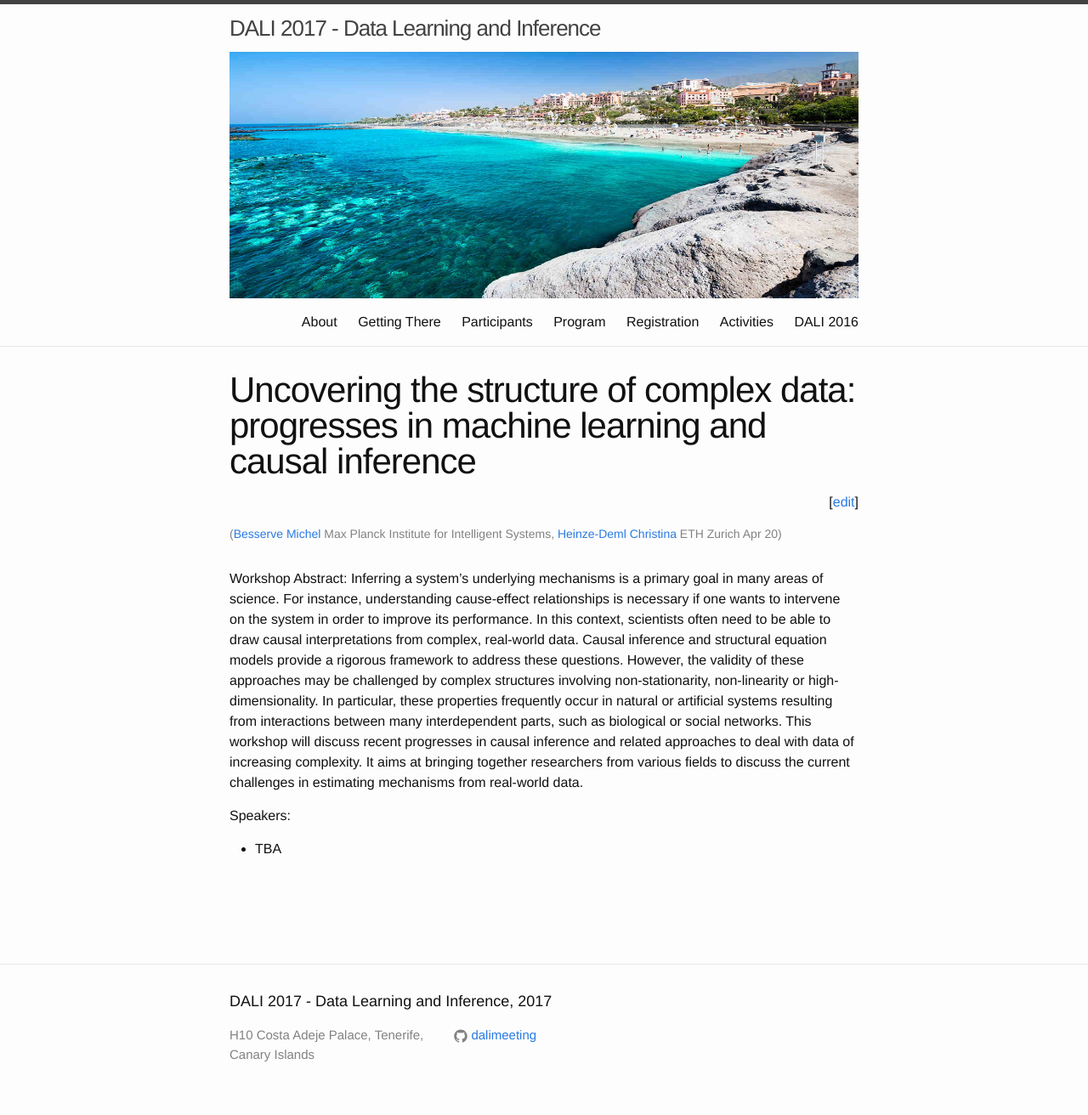
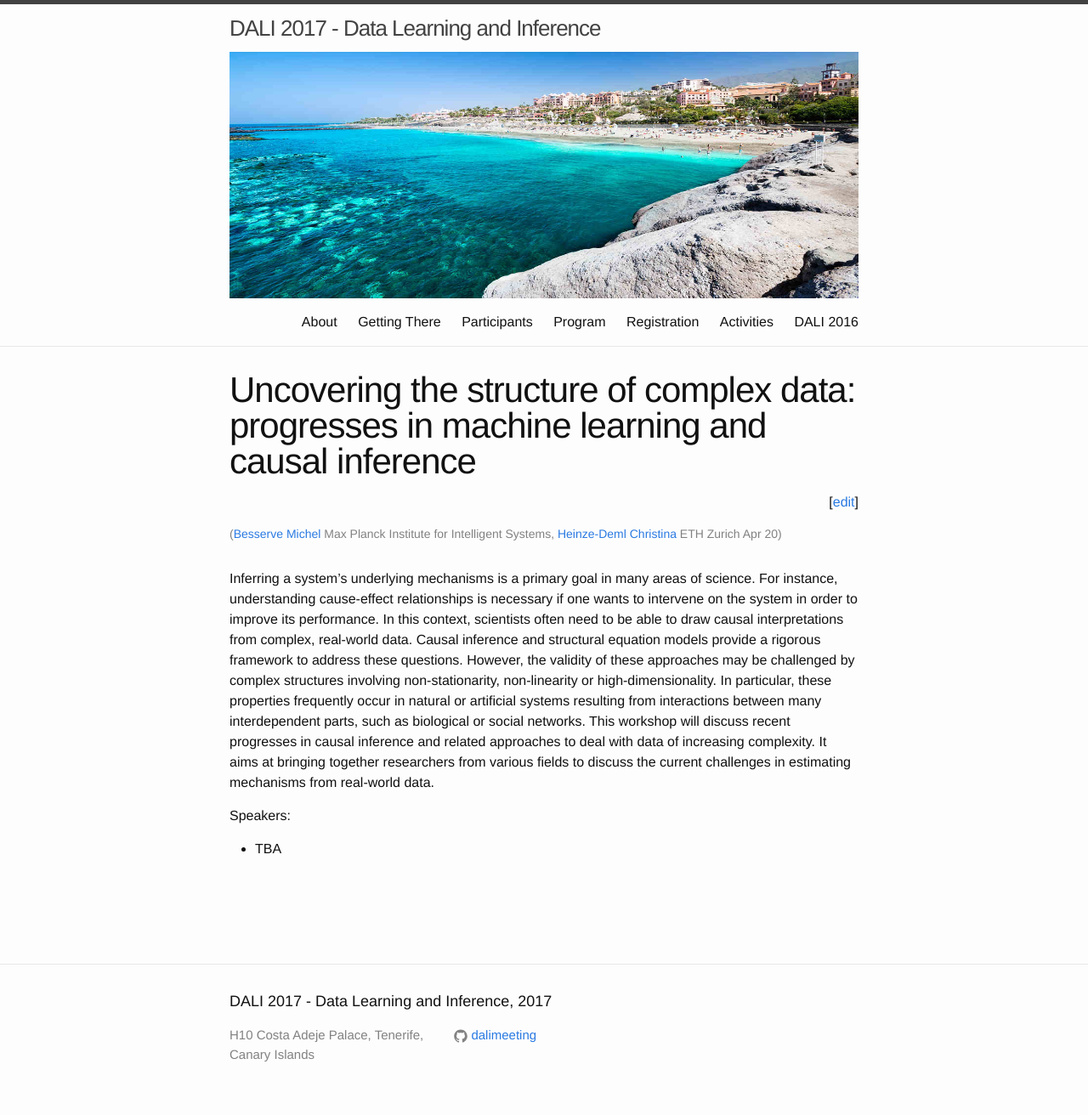
Before and after one commit to dalimeeting/dalimeeting.github.io, a Jekyll site: the page built from _posts/2017-04-20-progresses-ML-causal-inference.md, in a window 1280 px wide. Shown: the whole page at 85% size. Built offline with Jekyll 4.4.1, drawn with Linux system fonts in a browser that asks for light colours.

Commit message:
Adding Workshop Abstract Field

```diff
--- a/_layouts/multitrack.html
+++ b/_layouts/multitrack.html
@@ -11,7 +11,7 @@ layout: default
   </header>
 
   {% if page.abstract %}
-	Workshop Abstract: {{page.abstract}}
+	{{page.abstract}}
   {% endif %}
 
   <article class="post-content">
```
